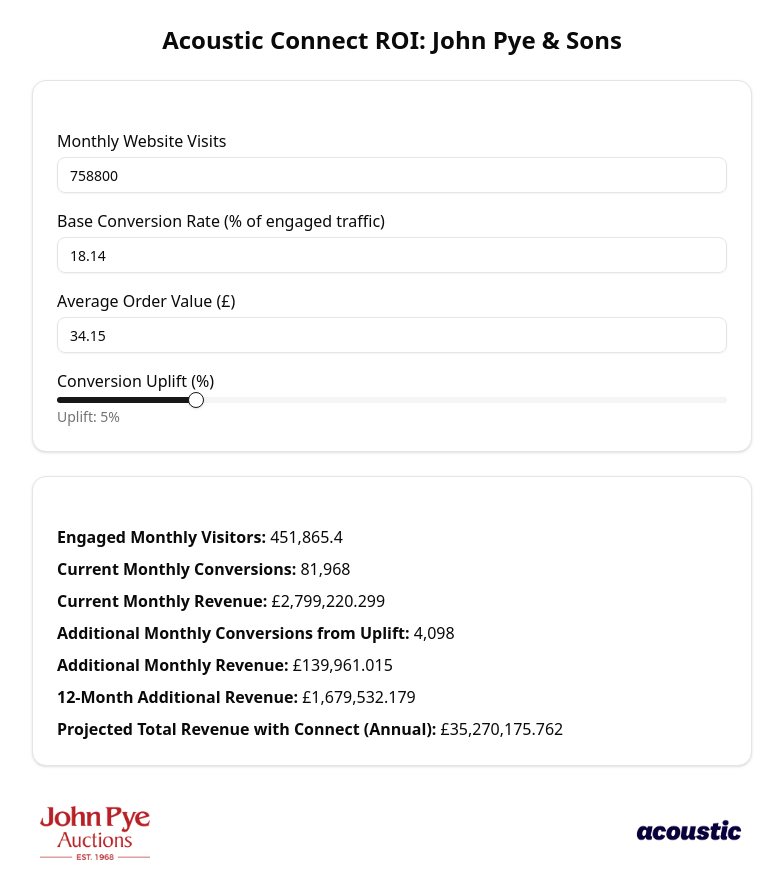
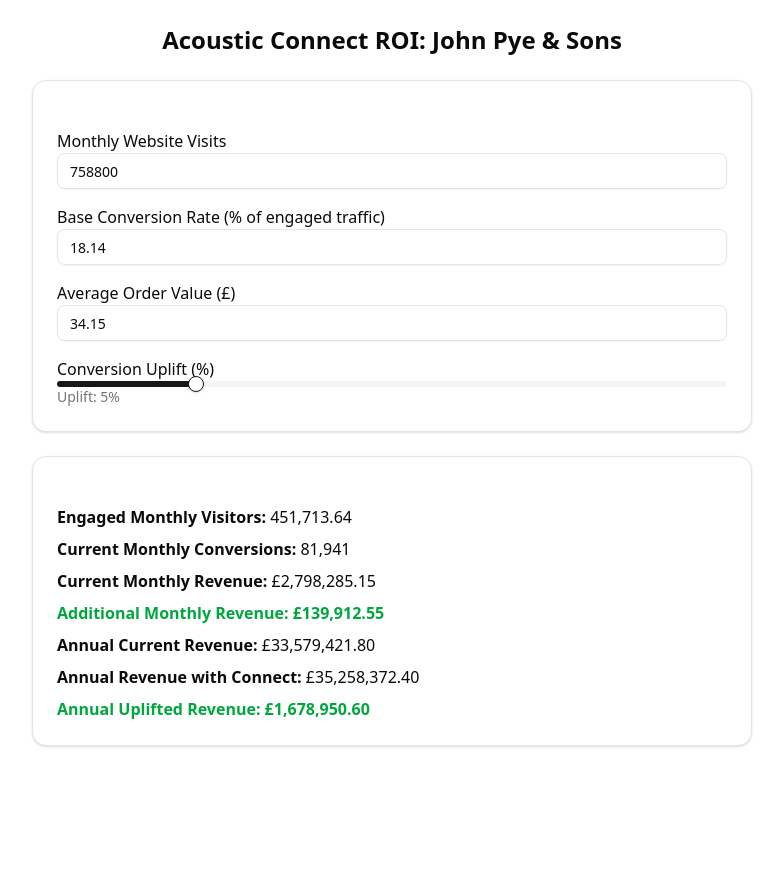
Before and after one commit to absfrancisacoustic/acoustic-calc-v2, a Next.js app: page / in a window 1280 px wide. Shown: the whole page, without its empty margins (248-1031 px from the left). After the commit the page ends 800 px from the top, so only its background shows below. Built offline with nearby package versions, Linux system fonts and the light colour scheme.

Commit message:
Update page.tsx

```diff
--- a/app/page.tsx
+++ b/app/page.tsx
@@ -4,7 +4,6 @@
 import { Input } from '@/components/ui/input'
 import { Slider } from '@/components/ui/slider'
 import { Card, CardContent } from '@/components/ui/card'
-import Image from 'next/image'
 
 export default function Home() {
   const [traffic, setTraffic] = useState(758800)
@@ -12,14 +11,16 @@
   const [averageOrderValue, setAOV] = useState(34.15)
   const [upliftPercent, setUpliftPercent] = useState(5)
 
-  const engagedVisitors = traffic * 0.5955
-  const baseConversions = (engagedVisitors * conversionRate) / 100
-  const baseRevenue = baseConversions * averageOrderValue
-  const upliftedConversions = baseConversions * (1 + upliftPercent / 100)
-  const upliftedRevenue = upliftedConversions * averageOrderValue
-  const additionalConversions = upliftedConversions - baseConversions
-  const additionalRevenue = upliftedRevenue - baseRevenue
-  const annualRevenueWithConnect = upliftedRevenue * 12
+  const engagedVisitors = traffic * 0.5953
+  const currentConversions = Math.round(engagedVisitors * (conversionRate / 100))
+  const upliftedConversions = Math.round(currentConversions * (upliftPercent / 100))
+
+  const currentRevenue = currentConversions * averageOrderValue
+  const additionalRevenue = upliftedConversions * averageOrderValue
+
+  const annualCurrentRevenue = currentRevenue * 12
+  const annualAdditionalRevenue = additionalRevenue * 12
+  const annualProjectedRevenue = annualCurrentRevenue + annualAdditionalRevenue
 
   return (
     <div className="max-w-3xl mx-auto p-6 space-y-6">
@@ -30,42 +31,38 @@
       <Card>
         <CardContent className="space-y-4 pt-6">
           <div>
-            <label className="block mb-1">Monthly Website Visits</label>
+            <label>Monthly Website Visits</label>
             <Input
               type="number"
               value={traffic}
               onChange={(e) => setTraffic(Number(e.target.value))}
             />
           </div>
-
           <div>
-            <label className="block mb-1">Base Conversion Rate (% of engaged traffic)</label>
+            <label>Base Conversion Rate (% of engaged traffic)</label>
             <Input
               type="number"
               value={conversionRate}
               onChange={(e) => setConversionRate(Number(e.target.value))}
             />
           </div>
-
           <div>
-            <label className="block mb-1">Average Order Value (£)</label>
+            <label>Average Order Value (£)</label>
             <Input
               type="number"
               value={averageOrderValue}
               onChange={(e) => setAOV(Number(e.target.value))}
             />
           </div>
-
           <div>
-            <label className="block mb-1">Conversion Uplift (%)</label>
+            <label>Conversion Uplift (%)</label>
             <Slider
-              min={0}
+              defaultValue={[upliftPercent]}
               max={25}
               step={1}
-              value={[upliftPercent]}
-              onValueChange={(value) => setUpliftPercent(value[0])}
+              onValueChange={([value]) => setUpliftPercent(value)}
             />
-            <p className="text-sm text-muted-foreground mt-1">Uplift: {upliftPercent}%</p>
+            <div className="text-sm text-muted-foreground">Uplift: {upliftPercent}%</div>
           </div>
         </CardContent>
       </Card>
@@ -73,19 +70,14 @@
       <Card>
         <CardContent className="space-y-2 pt-6">
           <p><strong>Engaged Monthly Visitors:</strong> {engagedVisitors.toLocaleString()}</p>
-          <p><strong>Current Monthly Conversions:</strong> {baseConversions.toLocaleString(undefined, { maximumFractionDigits: 0 })}</p>
-          <p><strong>Current Monthly Revenue:</strong> £{baseRevenue.toLocaleString(undefined, { minimumFractionDigits: 0 })}</p>
-          <p><strong>Additional Monthly Conversions from Uplift:</strong> {additionalConversions.toLocaleString(undefined, { maximumFractionDigits: 0 })}</p>
-          <p><strong>Additional Monthly Revenue:</strong> £{additionalRevenue.toLocaleString(undefined, { minimumFractionDigits: 0 })}</p>
-          <p><strong>12-Month Additional Revenue:</strong> £{(additionalRevenue * 12).toLocaleString(undefined, { minimumFractionDigits: 0 })}</p>
-          <p><strong>Projected Total Revenue with Connect (Annual):</strong> £{annualRevenueWithConnect.toLocaleString(undefined, { minimumFractionDigits: 0 })}</p>
+          <p><strong>Current Monthly Conversions:</strong> {currentConversions.toLocaleString()}</p>
+          <p><strong>Current Monthly Revenue:</strong> £{currentRevenue.toLocaleString(undefined, {minimumFractionDigits: 2, maximumFractionDigits: 2})}</p>
+          <p className="text-green-600 font-semibold">Additional Monthly Revenue: £{additionalRevenue.toLocaleString(undefined, {minimumFractionDigits: 2, maximumFractionDigits: 2})}</p>
+          <p><strong>Annual Current Revenue:</strong> £{annualCurrentRevenue.toLocaleString(undefined, {minimumFractionDigits: 2, maximumFractionDigits: 2})}</p>
+          <p><strong>Annual Revenue with Connect:</strong> £{annualProjectedRevenue.toLocaleString(undefined, {minimumFractionDigits: 2, maximumFractionDigits: 2})}</p>
+          <p className="text-green-600 font-semibold">Annual Uplifted Revenue: £{annualAdditionalRevenue.toLocaleString(undefined, {minimumFractionDigits: 2, maximumFractionDigits: 2})}</p>
         </CardContent>
       </Card>
-
-      <div className="flex justify-between items-center pt-4 px-2">
-        <Image src="/johnpye.png" alt="John Pye Logo" width={110} height={40} />
-        <Image src="/acoustic.png" alt="Acoustic Logo" width={110} height={40} />
-      </div>
     </div>
   )
 }
```
